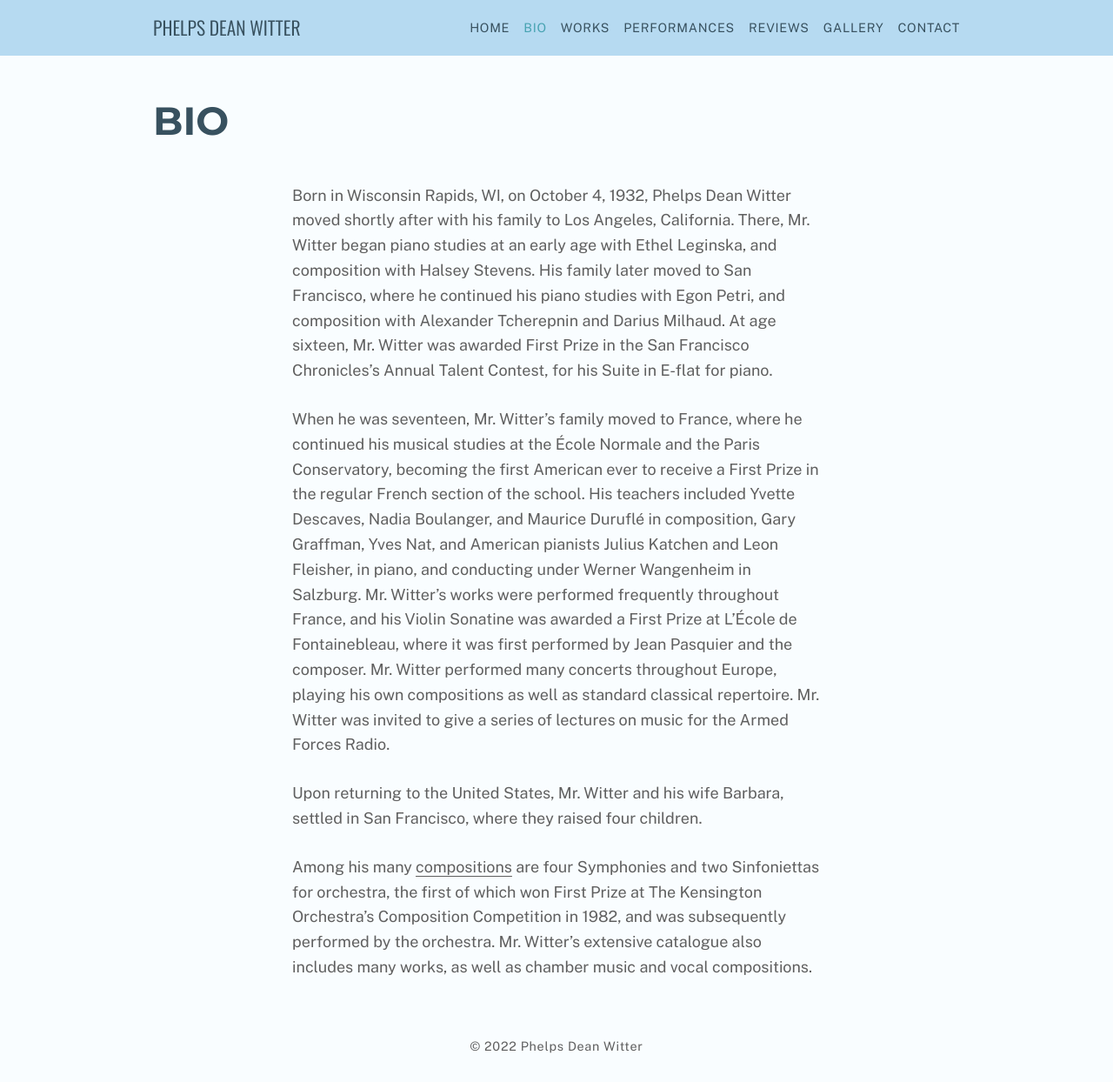
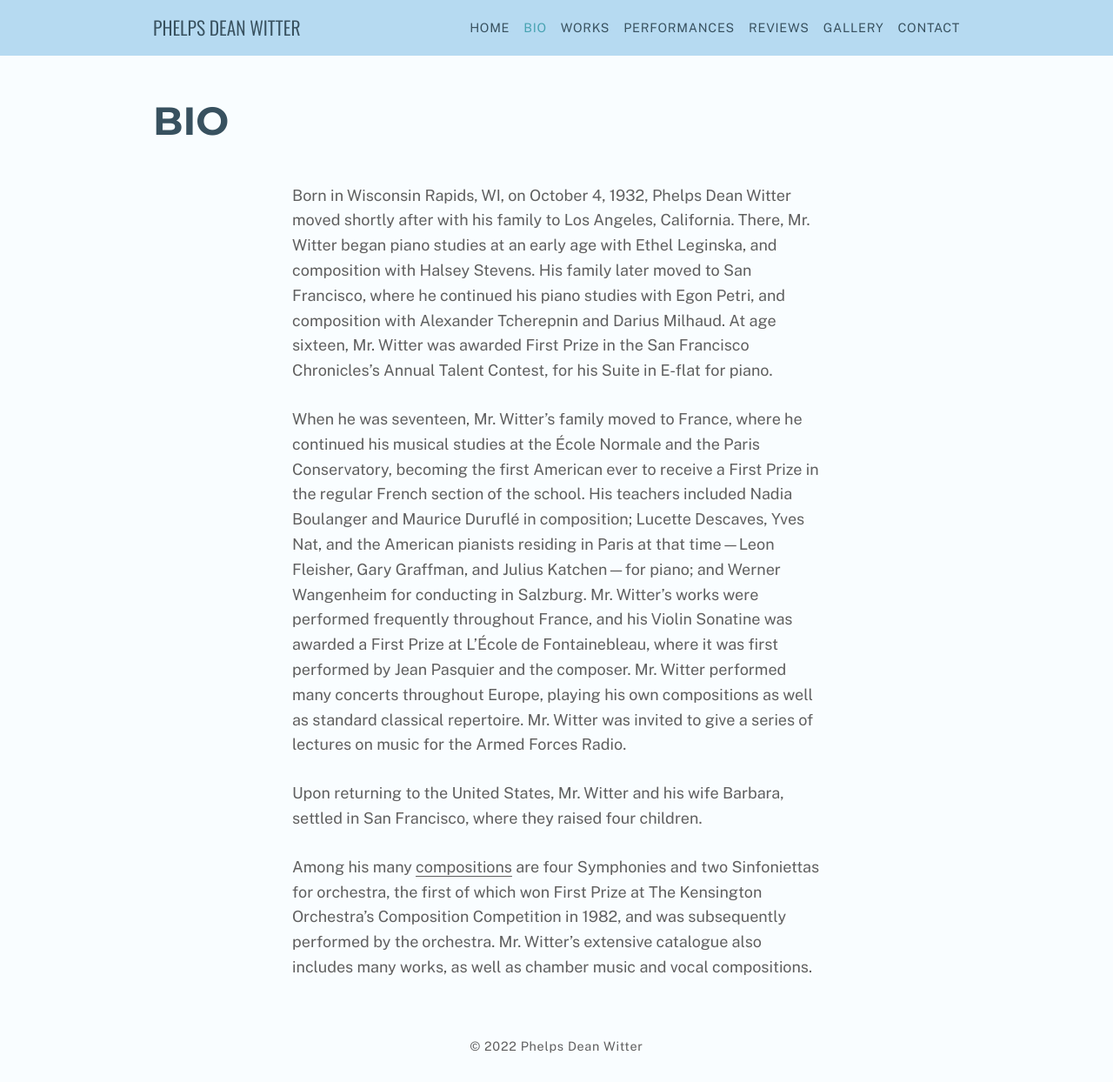
Before and after one commit to dianewitter/phelpsdeanwitter-com, a Jekyll site: the page built from bio.md, in a window 1280 px wide. Shown: the whole page at 87% size. Built offline with Jekyll 4.4.1, drawn with Linux system fonts in a browser that asks for light colours; our own code applies the rules of GitHub Pages for plain Markdown files.

Commit message:
Update bio and caption

```diff
--- a/_data/gallery.yaml
+++ b/_data/gallery.yaml
@@ -9,7 +9,7 @@
 - filename: 0.jpg
   caption: Nadia Boulanger and students at Conservatoire de Paris, 1954
 - filename: 3.jpg
-  caption: Fontainebleau Summer Class of 1954
+  caption: Fontainebleau Summer Class of 1953
 - filename: 5.jpg
   caption: Fontainebleau Summer Class of 1954
 - filename: Dad_and_Mom_piano.jpeg
--- a/bio.md
+++ b/bio.md
@@ -6,7 +6,7 @@ description: Biography of Phelps Dean Witter.
 
 Born in Wisconsin Rapids, WI, on October 4, 1932, Phelps Dean Witter moved shortly after with his family to Los Angeles, California. There, Mr. Witter began piano studies at an early age with Ethel Leginska, and composition with Halsey Stevens. His family later moved to San Francisco, where he continued his piano studies with Egon Petri, and composition with Alexander Tcherepnin and Darius Milhaud. At age sixteen, Mr. Witter was awarded First Prize in the San Francisco Chronicles’s Annual Talent Contest, for his Suite in E-flat for piano.
 
-When he was seventeen, Mr. Witter's family moved to France, where he continued his musical studies at the École Normale and the Paris Conservatory, becoming the first American ever to receive a First Prize in the regular French section of the school. His teachers included Yvette Descaves, Nadia Boulanger, and Maurice Duruflé in composition, Gary Graffman, Yves Nat, and American pianists Julius Katchen and Leon Fleisher, in piano, and conducting under Werner Wangenheim in Salzburg. Mr. Witter’s works were performed frequently throughout France, and his Violin Sonatine was awarded a First Prize at L’École de Fontainebleau, where it was first performed by Jean Pasquier and the composer. Mr. Witter performed many concerts throughout Europe, playing his own compositions as well as standard classical repertoire. Mr. Witter was invited to give a series of lectures on music for the Armed Forces Radio.
+When he was seventeen, Mr. Witter's family moved to France, where he continued his musical studies at the École Normale and the Paris Conservatory, becoming the first American ever to receive a First Prize in the regular French section of the school. His teachers included Nadia Boulanger and Maurice Duruflé in composition; Lucette Descaves, Yves Nat, and the American pianists residing in Paris at that time---Leon Fleisher, Gary Graffman, and Julius Katchen---for piano; and Werner Wangenheim for conducting in Salzburg. Mr. Witter’s works were performed frequently throughout France, and his Violin Sonatine was awarded a First Prize at L’École de Fontainebleau, where it was first performed by Jean Pasquier and the composer. Mr. Witter performed many concerts throughout Europe, playing his own compositions as well as standard classical repertoire. Mr. Witter was invited to give a series of lectures on music for the Armed Forces Radio.
 
 Upon returning to the United States, Mr. Witter and his wife Barbara, settled in San Francisco, where they raised four children.
 
```
